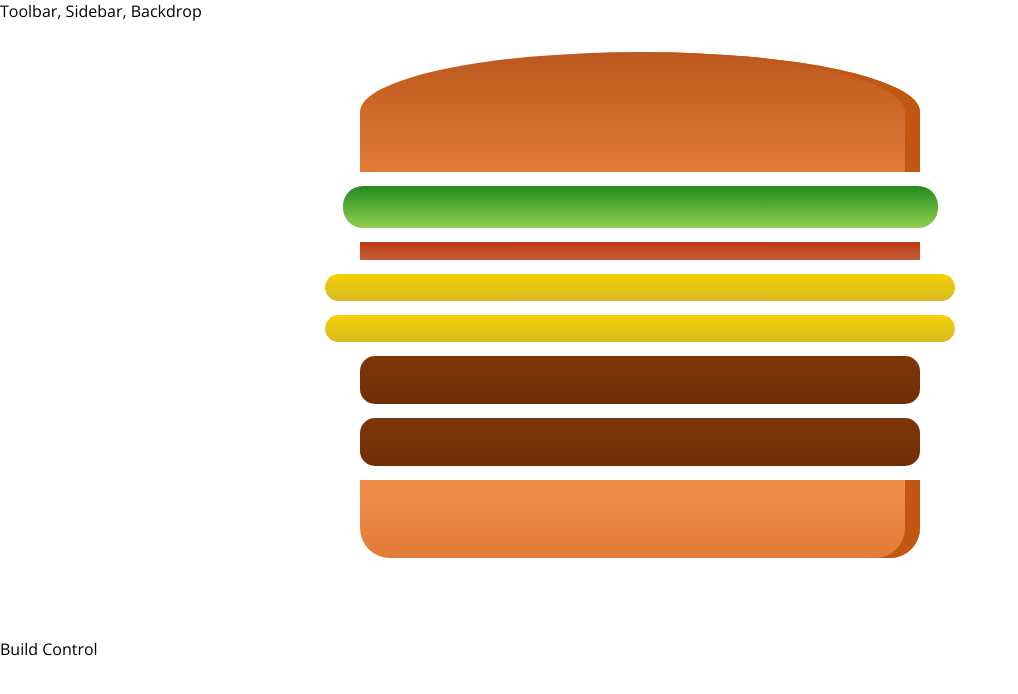
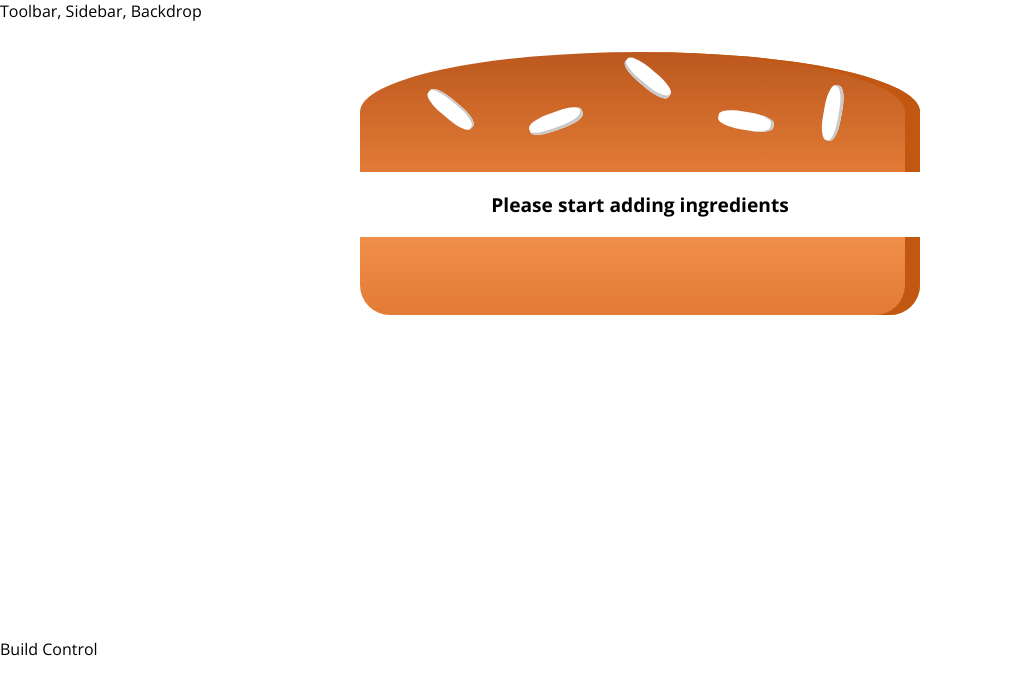
Before and after one commit to DevanshBajaj/BurgerApp, a React (Create React App) app: page / in a window 1280 px wide. Shown: the top 694 px of the page, without its empty margins (0-1018 px from the left). Built offline with nearby package versions, Linux system fonts and the light colour scheme.

Commit message:
calculating ingredients dynamically

```diff
--- a/src/components/Burger/Burger.js
+++ b/src/components/Burger/Burger.js
@@ -2,13 +2,20 @@ import React from 'react';
 
 import classes from './Burger.module.css';
 import BurgerIngredient from './BurgerIngredient/BurgerIngredient';
+
 const burger = (props) => {
-    const transformIngredients = Object.keys(props.ingredients)
+    let transformIngredients = Object.keys(props.ingredients)
         .map(igKey => {
             return [...Array(props.ingredients[igKey])].map((_, i) => {
                 return<BurgerIngredient key={igKey + i} type={igKey} />;
             });
-        });
+        })
+        .reduce((arr, el) => {
+            return arr.concat(el)
+        }, []);
+    if (transformIngredients.length === 0) {
+        transformIngredients = <p>Please start adding ingredients</p>
+    }
     return (
         <div className={classes.Burger}>
             <BurgerIngredient type="bread-top" />
--- a/src/components/Burger/BurgerIngredient/BurgerIngredient.js
+++ b/src/components/Burger/BurgerIngredient/BurgerIngredient.js
@@ -14,8 +14,8 @@ class BurgerIngredient extends Component {
         case ('bread-top'):
             ingredient = (
                 <div className={classes.BreadTop}>
-                    <div className={classes.Seed1}></div>
-                    <div className={classes.Seed2}></div>
+                    <div className={classes.Seeds1}></div>
+                    <div className={classes.Seeds2}></div>
                 </div>
             );
             break;
--- a/src/containers/BurgerBuilder/BurgerBuilder.js
+++ b/src/containers/BurgerBuilder/BurgerBuilder.js
@@ -9,10 +9,10 @@ class BurgerBuilder extends Component {
 // }
     state = {
         ingredients: {
-            salad: 1,
-            bacon: 1,
-            cheese: 2,
-            meat: 2
+            salad: 0,
+            bacon: 0,
+            cheese: 0,
+            meat: 0
         }
     }
 
```
